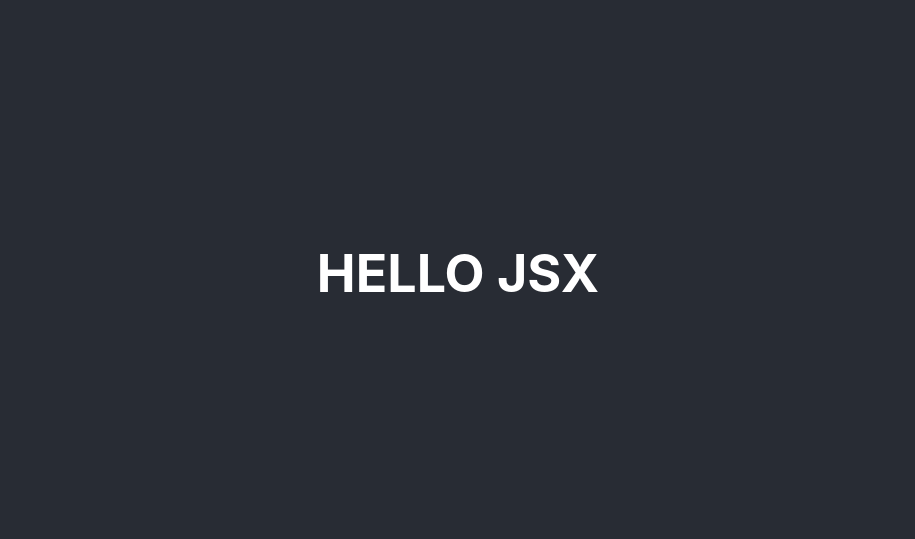
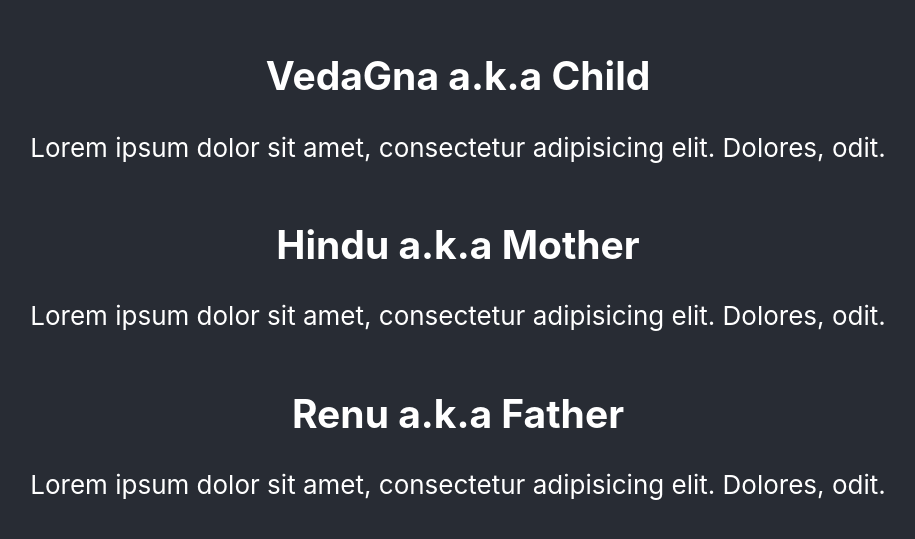
Before and after one commit to renuyarasu/codevolution, a React (Create React App) app: page / in a window 1280 px wide. Shown: the part 127-666 px from the top of the page, without its empty margins (182-1097 px from the left). Built offline with nearby package versions, Linux system fonts and the light colour scheme.

Commit message:
Arrow Function - Props

```diff
--- a/src/App.js
+++ b/src/App.js
@@ -5,7 +5,15 @@ function App() {
   return (
     <div className="App">
       <header className="App-header">
-       <Greet/>
+        <Greet name='VedaGna' lname='Child'>
+          <p>Lorem ipsum dolor sit amet, consectetur adipisicing elit. Dolores, odit.</p>
+        </Greet>
+        <Greet name='Hindu' lname='Mother'>
+        <p>Lorem ipsum dolor sit amet, consectetur adipisicing elit. Dolores, odit.</p>
+        </Greet>
+        <Greet name='Renu' lname='Father'>
+        <p>Lorem ipsum dolor sit amet, consectetur adipisicing elit. Dolores, odit.</p>
+        </Greet>
       </header>
     </div>
   );
--- a/src/components/Greet.js
+++ b/src/components/Greet.js
@@ -1,9 +1,13 @@
 import React from 'react'
 
-export default function Greet() {
+const Greet = (props) => {
     return (
         <div>
-            <h1>HELLO JSX</h1>
+            {/* <h1>Arrow Function with Props</h1> */}
+            <h2>{props.name} a.k.a {props.lname}</h2>
+            <p>{props.children}</p>
         </div>
     )
 }
+
+export default Greet
```
